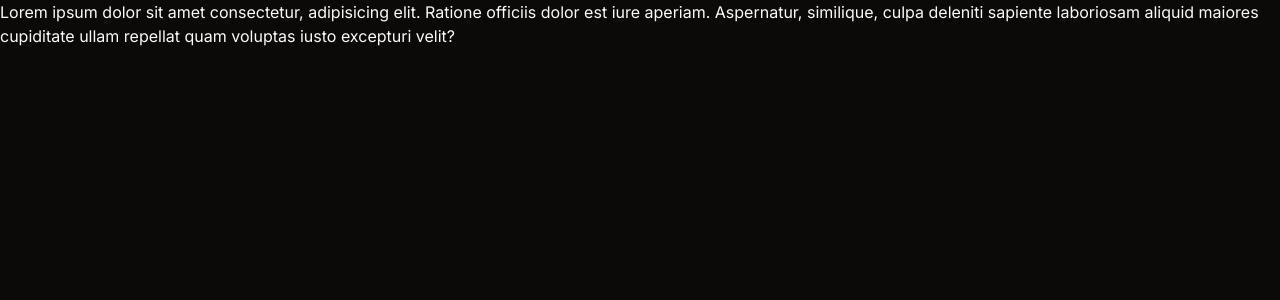
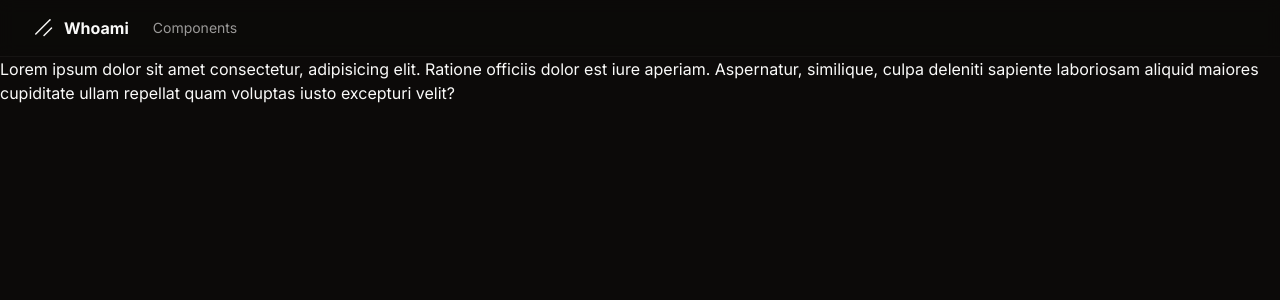
Before and after one commit to latoeorg/whoami-web, a Next.js app: page / in a window 1280 px wide. Shown: the top 300 px of the page. Built offline with nearby package versions, Linux system fonts and the light colour scheme.

Commit message:
feat(header): slicing main nav

```diff
--- a/src/app/layout.tsx
+++ b/src/app/layout.tsx
@@ -3,6 +3,7 @@ import { Inter } from "next/font/google";
 import "./globals.css";
 import { cn } from "@/lib/utils";
 import { ThemeProvider } from "@/components/theme/theme-providers";
+import { SiteHeader } from "@/components/app";
 
 const inter = Inter({ subsets: ["latin"] });
 
@@ -11,12 +12,24 @@ export const metadata: Metadata = {
   description: "Generated by create next app",
 };
 
-export default function RootLayout({ children }: { children: React.ReactNode }) {
+export default function RootLayout({
+  children,
+}: {
+  children: React.ReactNode;
+}) {
   return (
     <html lang="en" suppressHydrationWarning>
       <body className={cn("dark", "min-h-screen antialiased", inter.className)}>
-        <ThemeProvider attribute="class" defaultTheme="system" enableSystem disableTransitionOnChange>
-          {children}
+        <ThemeProvider
+          attribute="class"
+          defaultTheme="system"
+          enableSystem
+          disableTransitionOnChange
+        >
+          <div className="relative flex min-h-screen flex-col">
+            <SiteHeader />
+            {children}
+          </div>
         </ThemeProvider>
       </body>
     </html>
--- /dev/null
+++ b/src/components/app/index.tsx
@@ -0,0 +1 @@
+export { default as SiteHeader } from "./site-header";
--- /dev/null
+++ b/src/components/app/site-header/index.tsx
@@ -0,0 +1,13 @@
+import { SiteHeaderMainNav } from "./main-nav";
+
+const SiteHeader = () => {
+  return (
+    <header className="sticky top-0 z-50 w-full border-b border-border/40 bg-background/95 backdrop-blur supports-[backdrop-filter]:bg-background/60">
+      <div className="container flex h-14 max-w-screen-2xl items-center">
+        <SiteHeaderMainNav />
+      </div>
+    </header>
+  );
+};
+
+export default SiteHeader;
--- /dev/null
+++ b/src/components/app/site-header/main-nav.tsx
@@ -0,0 +1,69 @@
+"use client";
+
+import { siteConfig } from "@/constant";
+import { cn } from "@/lib/utils";
+import Link from "next/link";
+import { usePathname } from "next/navigation";
+
+export const SiteHeaderMainNav = () => {
+  const pathname = usePathname();
+
+  return (
+    <div className="mr-4 hidden md:flex">
+      <Link href="/" className="mr-6 flex items-center space-x-2">
+        <Logo />
+        <span className="hidden font-bold sm:inline-block">
+          {siteConfig.name}
+        </span>
+      </Link>
+
+      <nav className="flex items-center gap-6 text-sm">
+        <Link
+          href="/docs/components"
+          className={cn(
+            "transition-colors hover:text-foreground/80",
+            pathname?.startsWith("/docs/components")
+              ? "text-foreground"
+              : "text-foreground/60"
+          )}
+        >
+          Components
+        </Link>
+      </nav>
+    </div>
+  );
+};
+
+const Logo = () => {
+  return (
+    <svg
+      className="h-6 w-6"
+      xmlns="http://www.w3.org/2000/svg"
+      viewBox="0 0 256 256"
+    >
+      <rect width="256" height="256" fill="none" />
+      <line
+        x1="208"
+        y1="128"
+        x2="128"
+        y2="208"
+        fill="none"
+        stroke="currentColor"
+        strokeLinecap="round"
+        strokeLinejoin="round"
+        strokeWidth="16"
+      />
+      <line
+        x1="192"
+        y1="40"
+        x2="40"
+        y2="192"
+        fill="none"
+        stroke="currentColor"
+        strokeLinecap="round"
+        strokeLinejoin="round"
+        strokeWidth="16"
+      />
+    </svg>
+  );
+};
--- /dev/null
+++ b/src/constant/index.ts
@@ -0,0 +1 @@
+export * from "./siteConfig";
--- /dev/null
+++ b/src/constant/siteConfig.ts
@@ -0,0 +1,3 @@
+export const siteConfig = {
+  name: "Whoami",
+};
```
